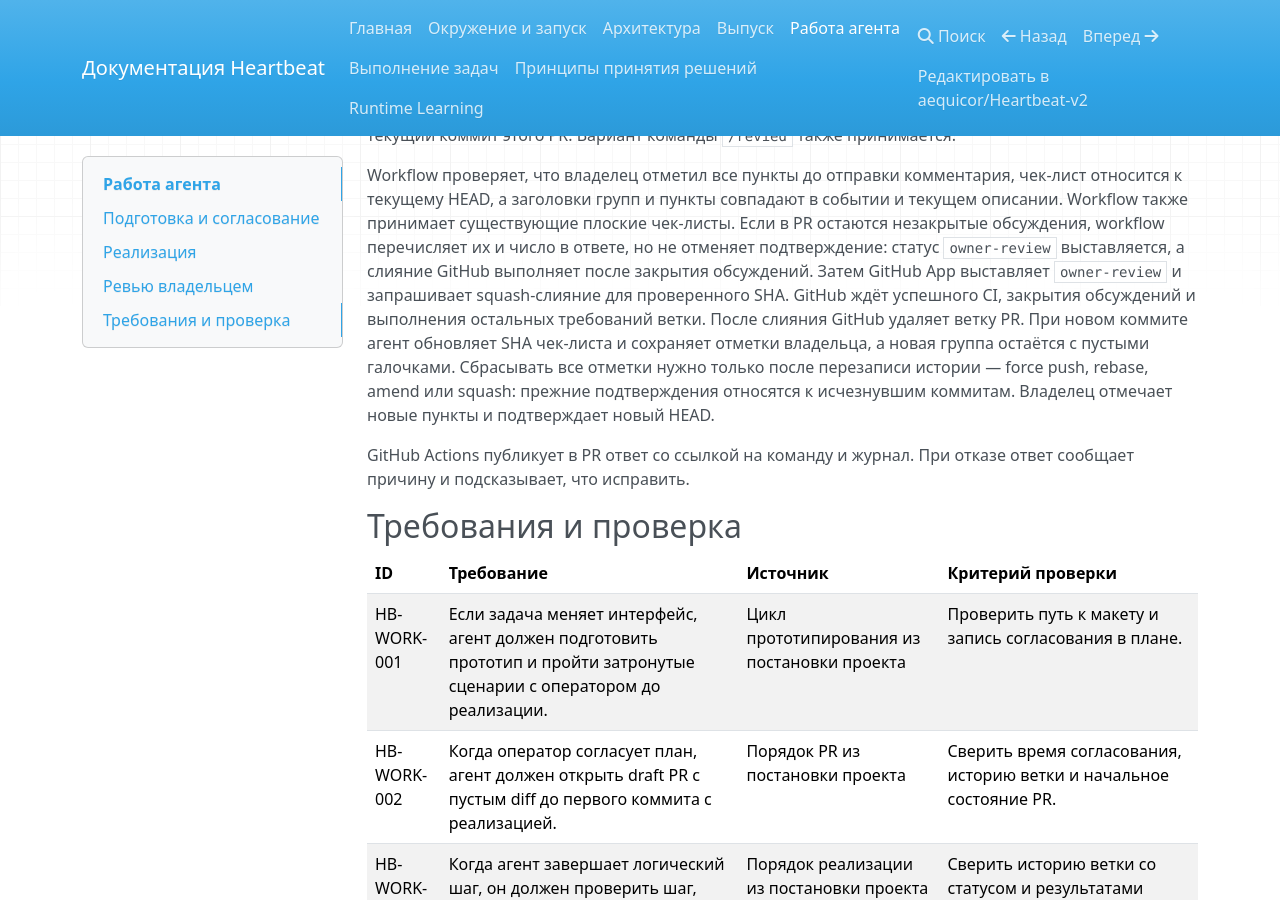
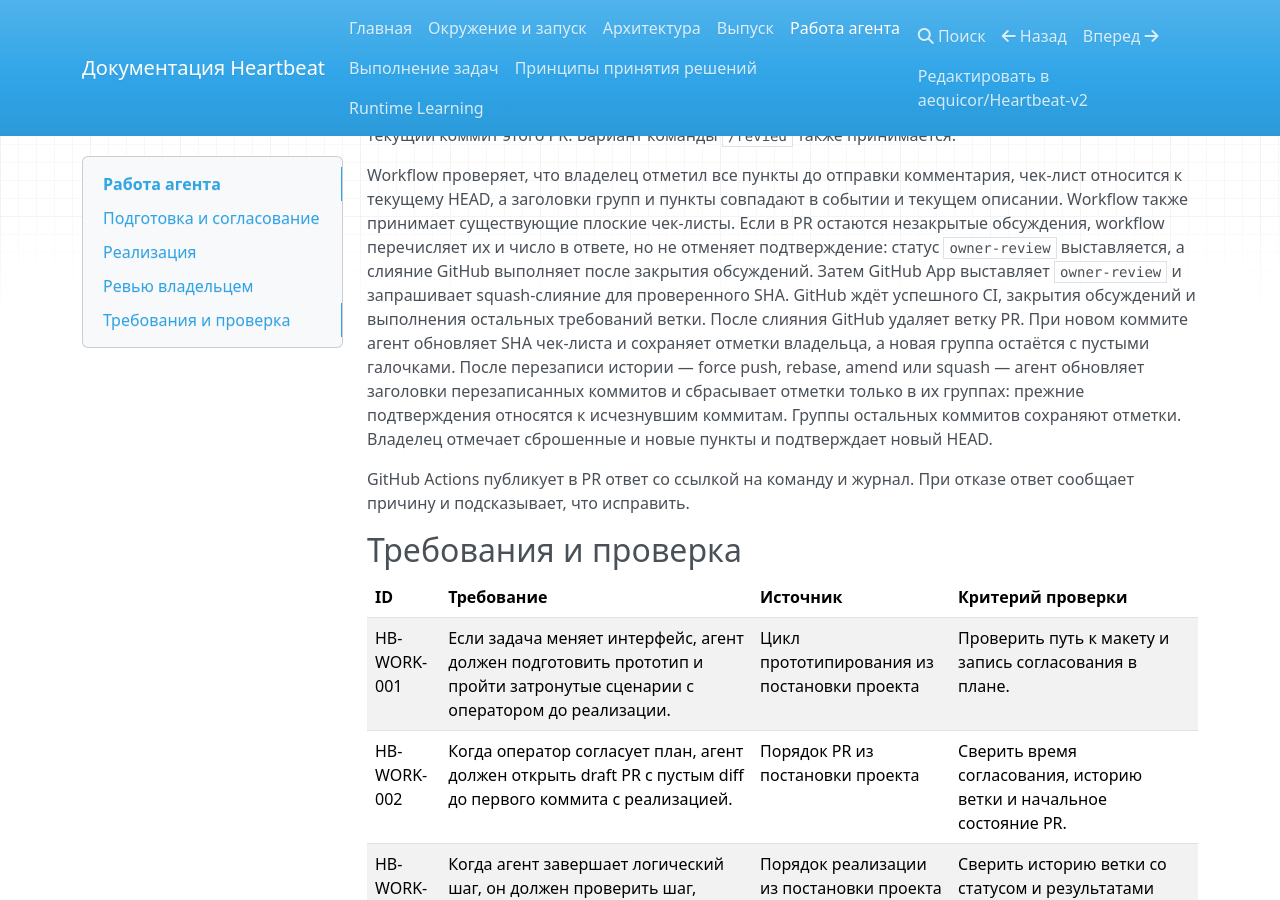
Before and after one commit to aequicor/Heartbeat-v2, an MkDocs documentation site: the page built from docs/specs/agent-workflow.md, in a window 1280 px wide and 900 px high, scrolled down 849 px. Built offline with MkDocs 1.6.1, drawn with Linux system fonts in a browser that asks for light colours; nearby versions of some CDN libraries; some of the changed text lies outside the part shown.

Commit message:
Reset review ticks only for rewritten commits
A force push, rebase, amend or squash invalidates the groups of the rewritten commits. The groups of untouched commits keep their marks.

```diff
--- a/docs/specs/agent-workflow.md
+++ b/docs/specs/agent-workflow.md
@@ -25,7 +25,7 @@
 
 Владелец проверяет весь diff текущего HEAD и отмечает все пункты. Затем он оставляет новый комментарий из одной строки `/reviewed <SHA или ссылка>`. Подходит полный SHA или сокращение от 7 символов, которое GitHub разрешает в текущий HEAD. Прямая или Markdown-ссылка должна вести на текущий коммит этого PR. Вариант команды `/revied` также принимается.
 
-Workflow проверяет, что владелец отметил все пункты до отправки комментария, чек-лист относится к текущему HEAD, а заголовки групп и пункты совпадают в событии и текущем описании. Workflow также принимает существующие плоские чек-листы. Если в PR остаются незакрытые обсуждения, workflow перечисляет их и число в ответе, но не отменяет подтверждение: статус `owner-review` выставляется, а слияние GitHub выполняет после закрытия обсуждений. Затем GitHub App выставляет `owner-review` и запрашивает squash-слияние для проверенного SHA. GitHub ждёт успешного CI, закрытия обсуждений и выполнения остальных требований ветки. После слияния GitHub удаляет ветку PR. При новом коммите агент обновляет SHA чек-листа и сохраняет отметки владельца, а новая группа остаётся с пустыми галочками. Сбрасывать все отметки нужно только после перезаписи истории — force push, rebase, amend или squash: прежние подтверждения относятся к исчезнувшим коммитам. Владелец отмечает новые пункты и подтверждает новый HEAD.
+Workflow проверяет, что владелец отметил все пункты до отправки комментария, чек-лист относится к текущему HEAD, а заголовки групп и пункты совпадают в событии и текущем описании. Workflow также принимает существующие плоские чек-листы. Если в PR остаются незакрытые обсуждения, workflow перечисляет их и число в ответе, но не отменяет подтверждение: статус `owner-review` выставляется, а слияние GitHub выполняет после закрытия обсуждений. Затем GitHub App выставляет `owner-review` и запрашивает squash-слияние для проверенного SHA. GitHub ждёт успешного CI, закрытия обсуждений и выполнения остальных требований ветки. После слияния GitHub удаляет ветку PR. При новом коммите агент обновляет SHA чек-листа и сохраняет отметки владельца, а новая группа остаётся с пустыми галочками. После перезаписи истории — force push, rebase, amend или squash — агент обновляет заголовки перезаписанных коммитов и сбрасывает отметки только в их группах: прежние подтверждения относятся к исчезнувшим коммитам. Группы остальных коммитов сохраняют отметки. Владелец отмечает сброшенные и новые пункты и подтверждает новый HEAD.
 
 GitHub Actions публикует в PR ответ со ссылкой на команду и журнал. При отказе ответ сообщает причину и подсказывает, что исправить.
 
@@ -40,6 +40,6 @@ GitHub Actions публикует в PR ответ со ссылкой на ко
 | HB-WORK-005 | Когда агент добавляет коммит с изменениями, он должен добавить одну группу в чек-лист PR. В заголовке должна быть одна ссылка на коммит, под заголовком — по одному проверяемому результату на пункт. | Согласованный формат чек-листа | Сверить коммиты с заголовками групп и проверить, что каждый пункт описывает один результат. |
 | HB-WORK-006 | Когда владелец отправляет команду `/reviewed` для чек-листа с группами, workflow должен отклонить повторный коммит, группу без пунктов, ссылку с неверным SHA или изменение заголовка после комментария. | Согласованный формат чек-листа и проверка текущего HEAD | Прогнать тесты валидатора для полного чек-листа и каждого отказа. |
 | HB-WORK-007 | Когда владелец отправляет подтверждение ревью, а в PR остаются незакрытые обсуждения, workflow должен сообщить в ответе их число и ссылки, не отменяя публикацию статуса `owner-review`. | Запрос владельца от 5 ноября 2026 | Отправить подтверждение в PR с незакрытыми обсуждениями и сверить статус с текстом ответа workflow. |
-| HB-WORK-008 | Когда агент добавляет коммит к ветке PR, он должен сохранить отметки владельца в чек-листе и обновить маркер на новый HEAD. Когда история ветки перезаписана, он должен сбросить все отметки. | Запрос владельца от 5 ноября 2026 | Сверить описание PR после обычного коммита и после force push: отметки сохранены в первом случае и сброшены во втором. |
+| HB-WORK-008 | Когда агент добавляет коммит к ветке PR, он должен сохранить отметки владельца в чек-листе и обновить маркер на новый HEAD. Когда история ветки перезаписана, он должен сбросить отметки только в группах перезаписанных коммитов. | Запрос владельца от 5 ноября 2026 | Сверить описание PR после обычного коммита, после force push и после перезаписи одного коммита: отметки сохранены, сброшены и сброшены частично. |
 
 [Шаблон PR и настройка защиты](https://github.com/aequicor/Heartbeat-v2/blob/master/.github/AGENTS.md)
```
Also changed, not shown: .github/AGENTS.md.
